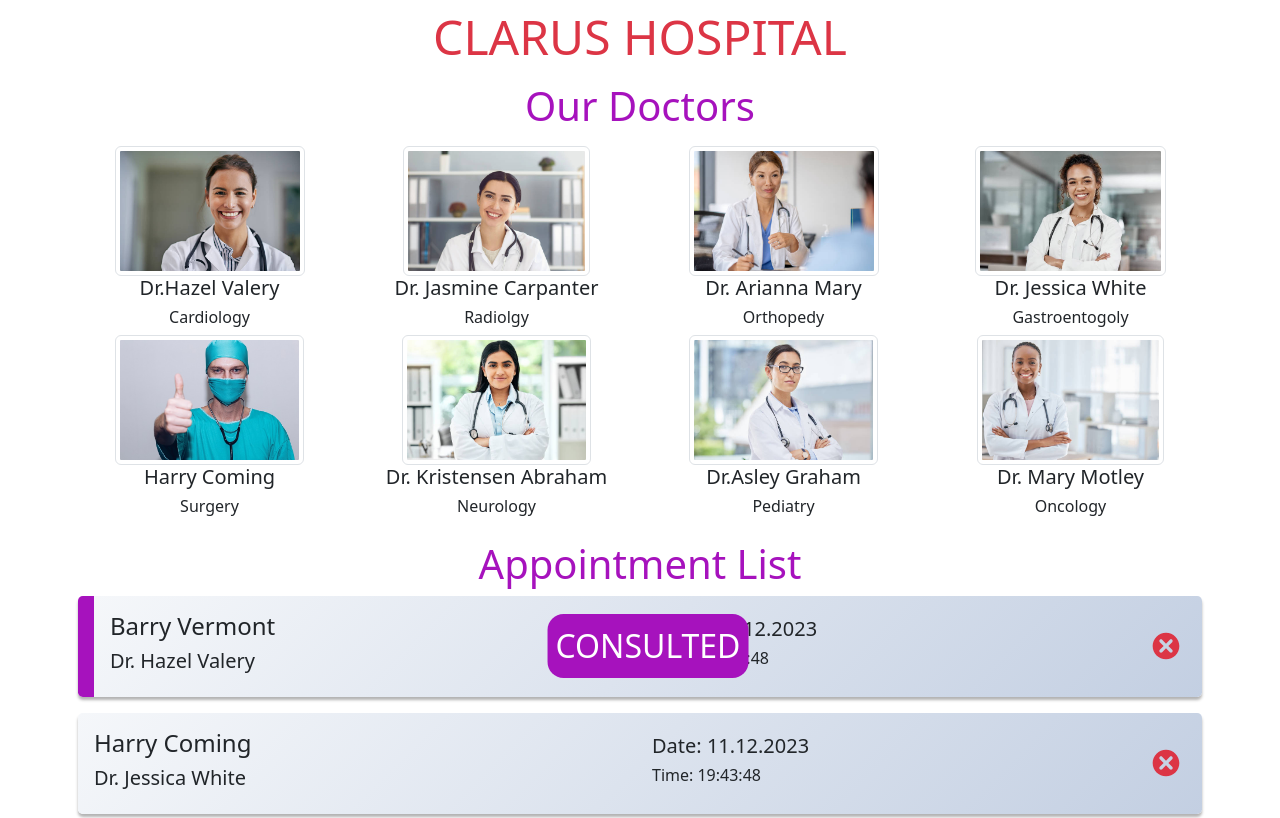
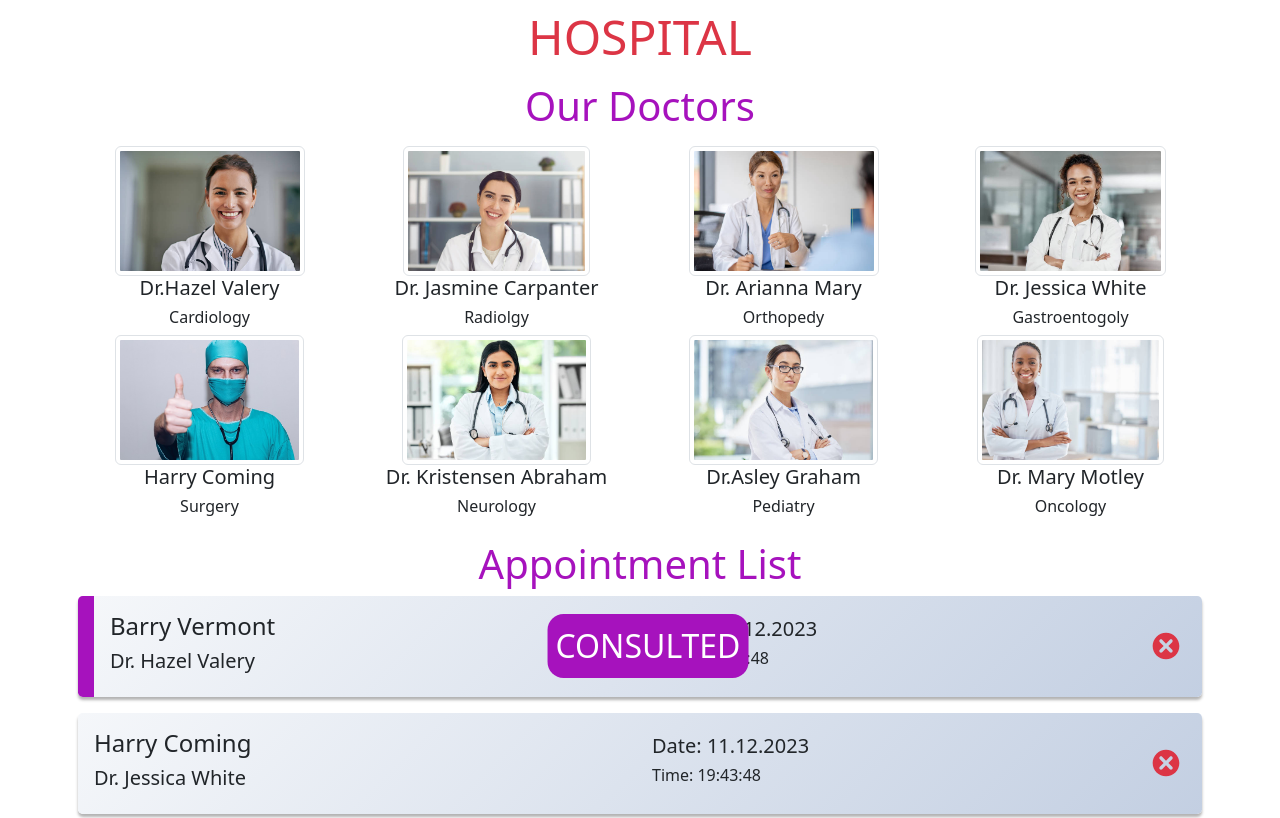
Before and after one commit to DogancanKaratas/appointment-app, a React (Create React App) app: page / in a window 1280 px wide. Shown: the top 818 px of the page. Built offline with nearby package versions, Linux system fonts and the light colour scheme.

Commit message:
Update hospital name in Home component

```diff
--- a/src/pages/Home.jsx
+++ b/src/pages/Home.jsx
@@ -22,7 +22,7 @@
   };
   return (
     <main className="text-center mt-2">
-      <h1 className="display-5 text-danger">CLARUS HOSPITAL</h1>
+      <h1 className="display-5 text-danger">HOSPITAL</h1>
       <Doctors handleAdd={handleAdd} />
       <AppointmentList
         appointments={appointments}
```
